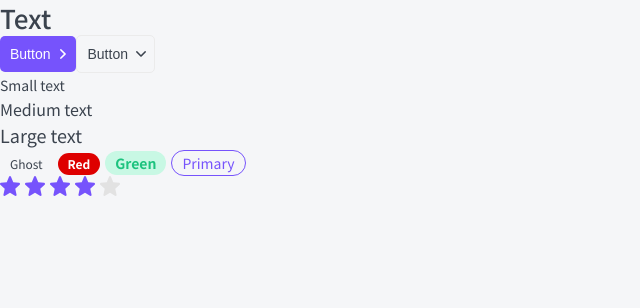
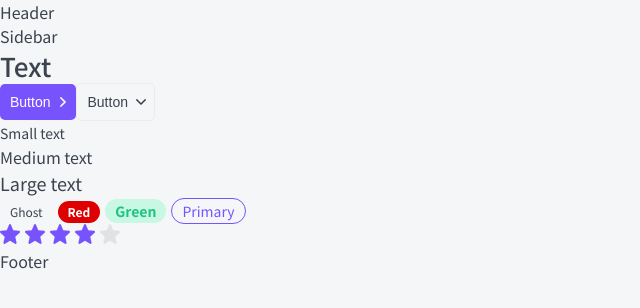
Before and after one commit to RadyaBen/Top-Courses-App, a Next.js app: page / in a window 1280 px wide. Shown: the top 308 px of the page, without its empty margins (0-640 px from the left). Built offline with nearby package versions, Linux system fonts and the light colour scheme.

Commit message:
Add layout components

```diff
--- /dev/null
+++ b/layout/Footer/Footer.props.ts
@@ -0,0 +1,5 @@
+import { DetailedHTMLProps, HTMLAttributes } from 'react';
+
+export interface FooterProps extends DetailedHTMLProps<
+	HTMLAttributes<HTMLDivElement>, HTMLDivElement
+> { }
--- /dev/null
+++ b/layout/Footer/Footer.tsx
@@ -0,0 +1,11 @@
+import { FooterProps } from './Footer.props';
+
+export const Footer = ({ ...props }: FooterProps) => {
+	return (
+		<>
+			<div {...props}>
+				Footer
+			</div>
+		</>
+	);
+};
--- /dev/null
+++ b/layout/Header/Header.props.ts
@@ -0,0 +1,5 @@
+import { DetailedHTMLProps, HTMLAttributes } from 'react';
+
+export interface HeaderProps extends DetailedHTMLProps<
+	HTMLAttributes<HTMLDivElement>, HTMLDivElement
+> { }
--- /dev/null
+++ b/layout/Header/Header.tsx
@@ -0,0 +1,11 @@
+import { HeaderProps } from './Header.props';
+
+export const Header = ({ ...props }: HeaderProps) => {
+	return (
+		<>
+			<div {...props}>
+				Header
+			</div>
+		</>
+	);
+};
--- /dev/null
+++ b/layout/Layout.props.ts
@@ -0,0 +1,5 @@
+import { ReactNode } from 'react';
+
+export interface LayoutProps {
+	children: ReactNode;
+}
--- /dev/null
+++ b/layout/Layout.tsx
@@ -0,0 +1,19 @@
+import { Header } from './Header/Header';
+import { Sidebar } from './Sidebar/Sidebar';
+import { Footer } from './Footer/Footer';
+import { LayoutProps } from './Layout.props';
+
+export const Layout = ({ children }: LayoutProps) => {
+	return (
+		<>
+			<Header />
+			<div>
+				<Sidebar />
+				<div>
+					{children}
+				</div>
+				<Footer />
+			</div>
+		</>
+	);
+};
--- /dev/null
+++ b/layout/Sidebar/Sidebar.props.ts
@@ -0,0 +1,5 @@
+import { DetailedHTMLProps, HTMLAttributes } from 'react';
+
+export interface SidebarProps extends DetailedHTMLProps<
+	HTMLAttributes<HTMLDivElement>, HTMLDivElement
+> { }
--- /dev/null
+++ b/layout/Sidebar/Sidebar.tsx
@@ -0,0 +1,11 @@
+import { SidebarProps } from './Sidebar.props';
+
+export const Sidebar = ({ ...props }: SidebarProps) => {
+	return (
+		<>
+			<div {...props}>
+				Sidebar
+			</div>
+		</>
+	);
+};
--- a/pages/index.tsx
+++ b/pages/index.tsx
@@ -8,12 +8,13 @@ import {
 	Rating,
 	Tag
 } from '../components';
+import { Layout } from '../layout/Layout';
 
 const Home = () => {
 	const [rating, setRating] = useState<number>(4);
 
 	return (
-		<>
+		<Layout>
 			<Head>
 				<title>Top Courses App</title>
 				<meta name="description" content="Generated by create next app" />
@@ -55,8 +56,8 @@ const Home = () => {
 				isEditable
 				setRating={setRating}
 			/>
-		</>
+		</Layout>
 	);
 };
 
-export default Home;
+export default (Home);
```
